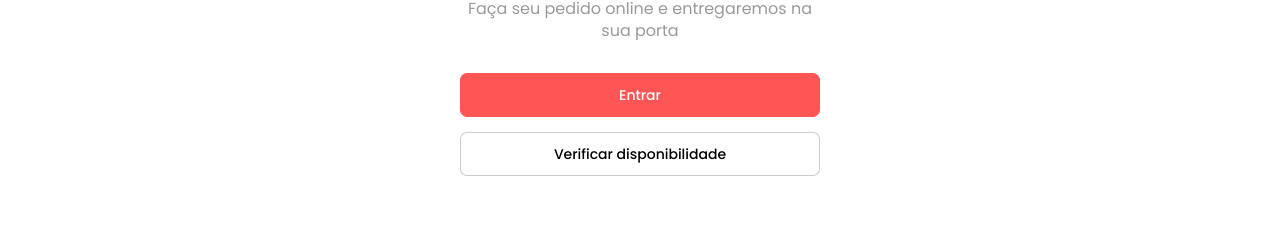
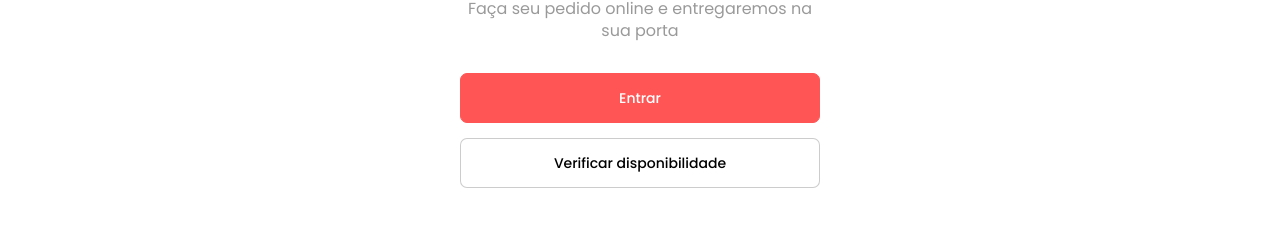
Before and after one commit to kaluabentes/orderflow, a Next.js app: page / in a window 1280 px wide. Shown: the part 452-678 px from the top of the page. Built offline with nearby package versions, Linux system fonts and the light colour scheme.

Commit message:
Change size

```diff
--- a/src/components/atoms/Button/index.tsx
+++ b/src/components/atoms/Button/index.tsx
@@ -9,7 +9,9 @@ interface ButtonProps extends ComponentProps {
 }
 
 function Button({ onClick, variant = 'default', ...props }: ButtonProps) {
-  return <Container {...props} onClick={onClick} variant={variant} />
+  return (
+    <Container {...props} onClick={onClick} variant={variant} type="button" />
+  )
 }
 
 export default Button
--- a/src/components/atoms/Button/styles.ts
+++ b/src/components/atoms/Button/styles.ts
@@ -4,7 +4,7 @@ import styled from '../../../styles/utils/styled'
 
 export const Container = styled('button')(css`
   border: 1px solid transparent;
-  padding: 13px 20px;
+  padding: 16px 20px;
   border-radius: 7px;
   cursor: pointer;
   display: block;
```
